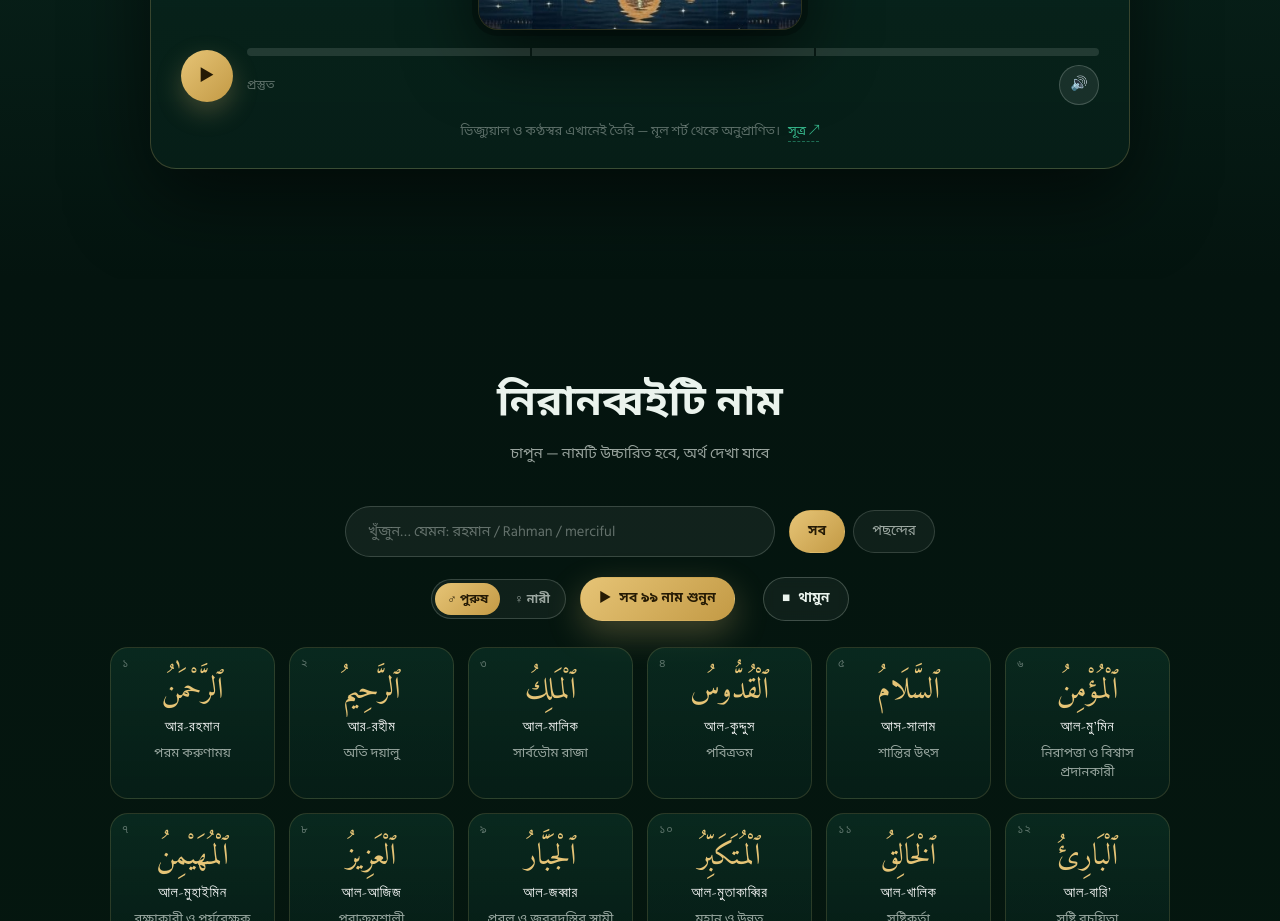
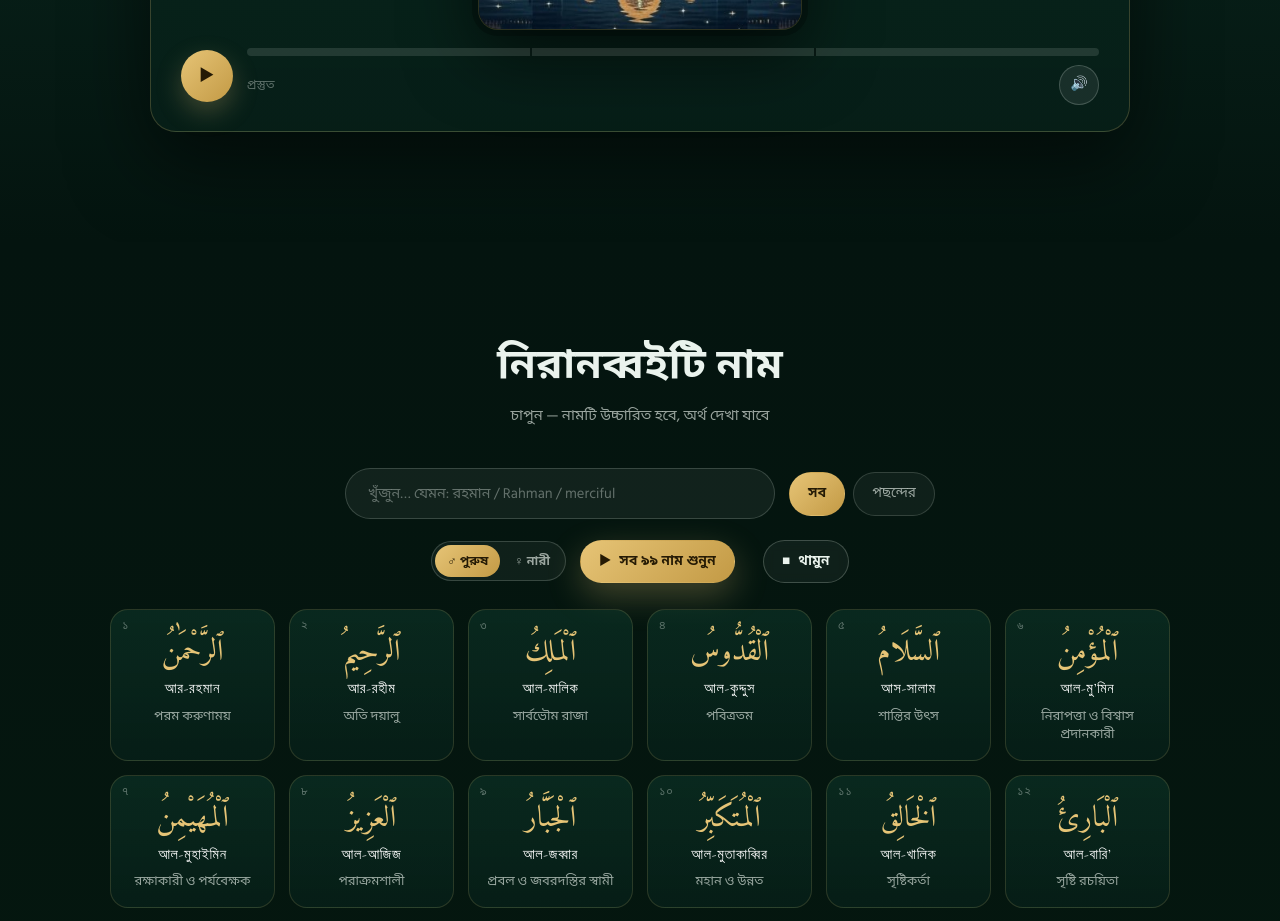
Before and after one commit to SM-Amzad-Hossain/IlmHub, a plain HTML site: page index.html in a window 1280 px wide. Shown: the part 1600-2521 px from the top of the page. Drawn offline with nearby package versions, Linux system fonts and the light colour scheme.

Commit message:
Remove cinematic note
Co-authored-by: arena-agent <297053741+arena-agent@users.noreply.github.com>

```diff
--- a/index.html
+++ b/index.html
@@ -199,11 +199,6 @@
       </div>
     </div>
 
-    <p class="cine-note">
-      <span class="lg-bn">ভিজ্যুয়াল ও কণ্ঠস্বর এখানেই তৈরি — মূল শর্ট থেকে অনুপ্রাণিত।</span>
-      <span class="lg-en">Visuals &amp; narration produced for this site, inspired by the original short.</span>
-      <a href="https://www.youtube.com/shorts/p5A0nzqJogA" target="_blank" rel="noopener"><span class="lg-bn">সূত্র</span><span class="lg-en">Source</span> ↗</a>
-    </p>
   </div>
 </section>
 
--- a/styles.css
+++ b/styles.css
@@ -311,13 +311,6 @@ section{position:relative}
   display:flex;align-items:center;justify-content:space-between;gap:10px;
   margin-top:9px;font-size:12.5px;color:var(--faint);
 }
-.cine-note{
-  margin-top:16px;text-align:center;font-size:13px;color:var(--faint);
-  display:flex;gap:8px;justify-content:center;flex-wrap:wrap;
-}
-.cine-note .en{color:rgba(234,243,237,.3)}
-.cine-note a{color:var(--teal);border-bottom:1px dashed rgba(55,185,141,.5)}
-
 /* ─────────── names section ─────────── */
 .names-section{padding:96px 20px 110px;background:linear-gradient(to bottom, var(--bg), #05190f 45%, var(--bg))}
 .names-tools{
```
